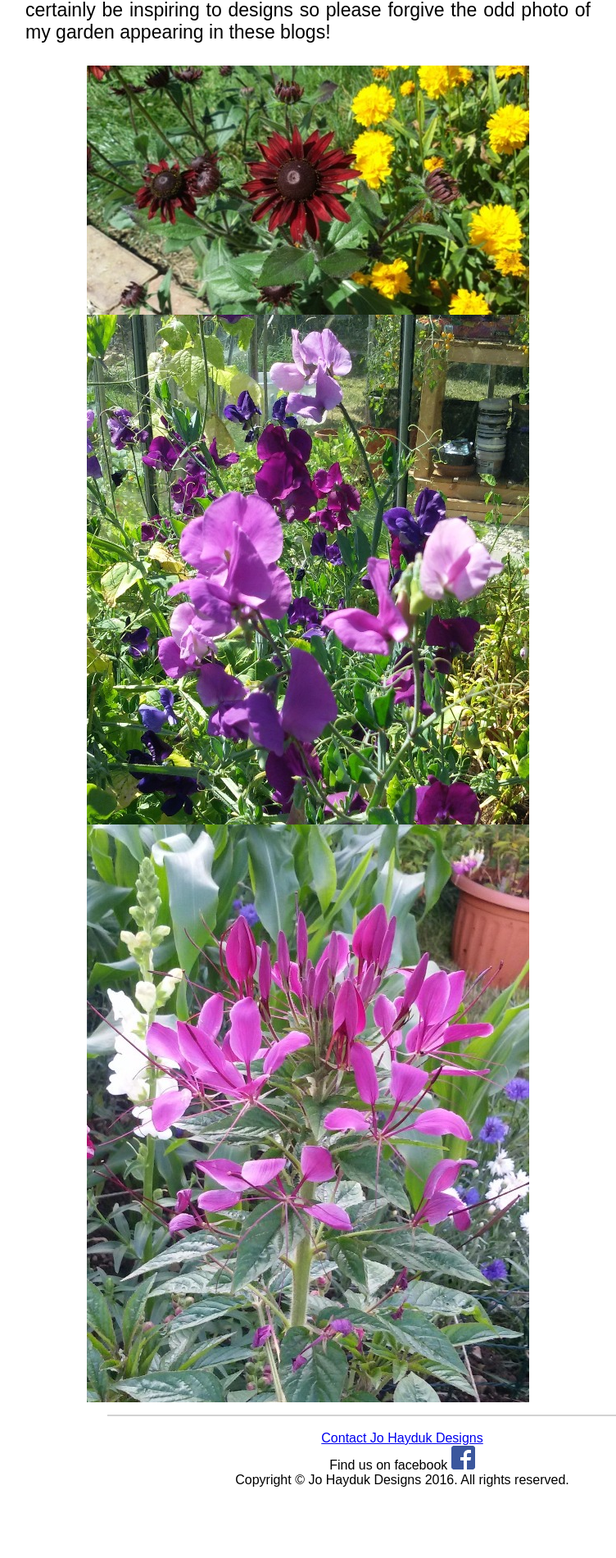
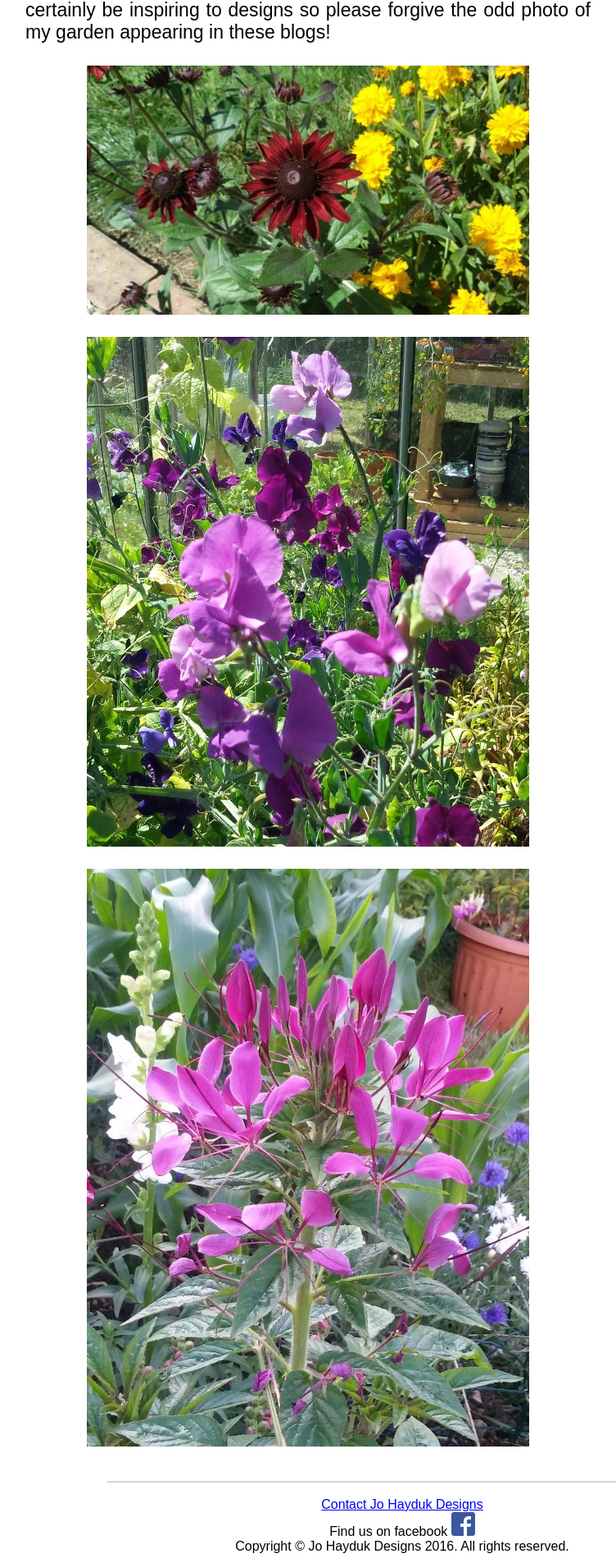
Before and after one commit to py1sl/jhdesigns_website, a Jekyll site: the page built from _posts/2016-11-27-Welcome.html, in a window 1280 px wide. Shown: the part 3071-4972 px from the top of the page at 82% size, without its empty margins (149-901 px from the left). Built offline with Jekyll 4.4.1, drawn with Linux system fonts in a browser that asks for light colours; some web fonts are replaced; before the commit the page ends 4891 px from its top, so only the background shows below that.

Commit message:
update images to centre

```diff
--- a/_posts/2016-11-27-Welcome.html
+++ b/_posts/2016-11-27-Welcome.html
@@ -40,8 +40,8 @@
 </p>
 <br>
 
-<img class="displayed" src="/jhdesigns_website/images/01blog04_540.jpg" alt="garden" />
-<img class="displayed" src="/jhdesigns_website/images/01blog05_540.jpg" alt="garden" />
-<img class="displayed" src="/jhdesigns_website/images/01blog06_540.jpg" alt="garden" />
+<img class="displayed" src="/jhdesigns_website/images/01blog04_540.jpg" alt="garden" /> <br>
+<img class="displayed" src="/jhdesigns_website/images/01blog05_540.jpg" alt="garden" /> <br>
+<img class="displayed" src="/jhdesigns_website/images/01blog06_540.jpg" alt="garden" /> <br>
 
 </div>
```
